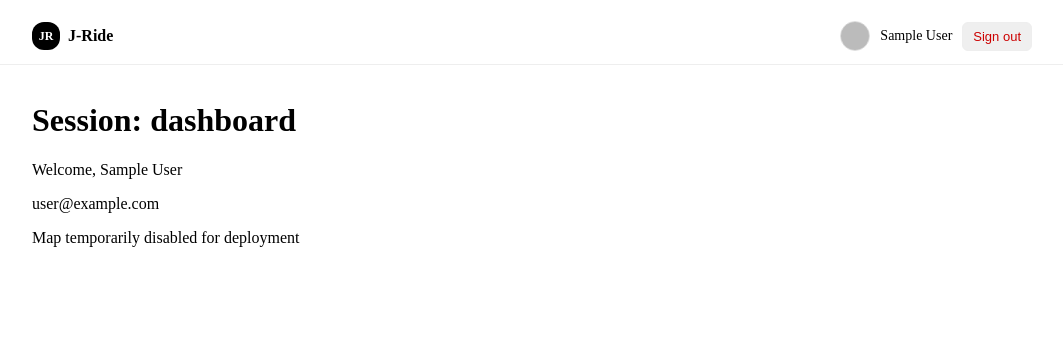
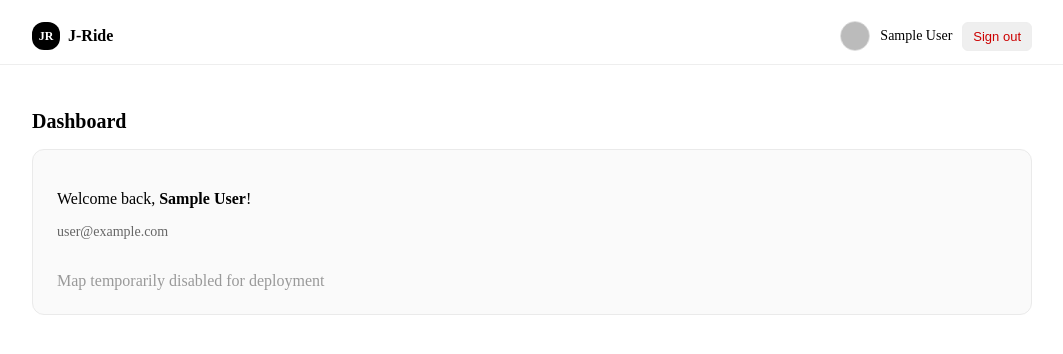
Before and after one commit to jwes9121/jride-clean, a Next.js app: page /dashboard in a window 1280 px wide. Shown: the top 354 px of the page, without its empty margins (108-1171 px from the left). Built offline with nearby package versions, Linux system fonts and the light colour scheme; no server answers; sample sign-in values are in the browser's storage.

Commit message:
Update page.tsx

```diff
--- a/app/dashboard/page.tsx
+++ b/app/dashboard/page.tsx
@@ -1,3 +1,4 @@
+// app/dashboard/page.tsx
 import { auth } from "../../auth";
 import { redirect } from "next/navigation";
 import Header from "../components/Header";
@@ -5,20 +6,40 @@ import Header from "../components/Header";
 export const dynamic = "force-dynamic";
 export const revalidate = 0;
 
-export default async function Dashboard() {
+export default async function DashboardPage() {
   const session = await auth();
   if (!session) redirect("/auth/signin");
-  const u = session.user;
+
+  const user = session.user;
 
   return (
     <>
       <Header />
-      <main style={{ maxWidth: 1000, margin: "0 auto", padding: 16 }}>
-        <h1 className="text-xl font-semibold mb-4">Session: dashboard</h1>
-        <div className="p-4 border rounded-xl bg-gray-50">
-          <p>Welcome, {u?.name}</p>
-          <p className="text-sm text-gray-600">{u?.email}</p>
-          <p className="mt-6 text-gray-500">Map temporarily disabled for deployment</p>
+      <main
+        style={{
+          maxWidth: "1000px",
+          margin: "0 auto",
+          padding: "2rem 1rem",
+        }}
+      >
+        <h1 style={{ fontSize: "1.25rem", fontWeight: 600, marginBottom: "1rem" }}>
+          Dashboard
+        </h1>
+
+        <div
+          style={{
+            border: "1px solid #eaeaea",
+            borderRadius: 12,
+            background: "#fafafa",
+            padding: "1.5rem",
+          }}
+        >
+          <p>Welcome back, <b>{user?.name}</b>!</p>
+          <p style={{ fontSize: 14, color: "#666" }}>{user?.email}</p>
+
+          <div style={{ marginTop: "2rem", color: "#999" }}>
+            Map temporarily disabled for deployment
+          </div>
         </div>
       </main>
     </>
```
